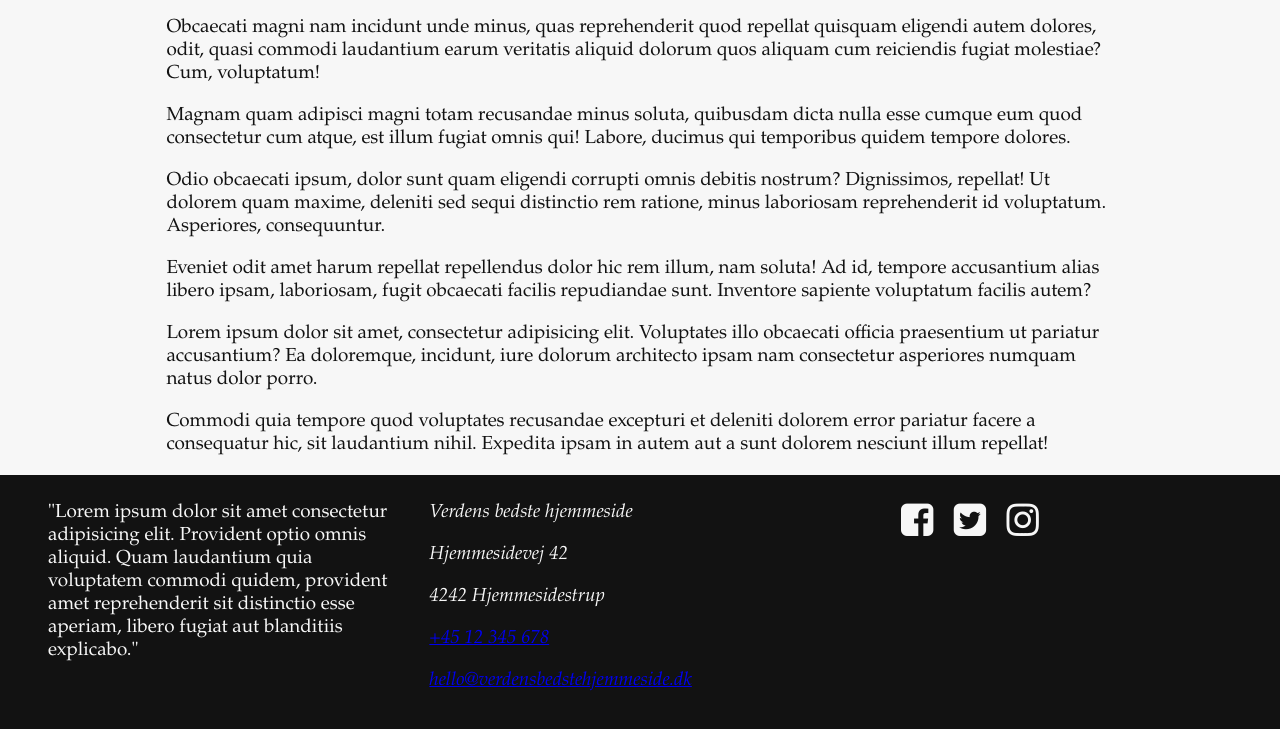
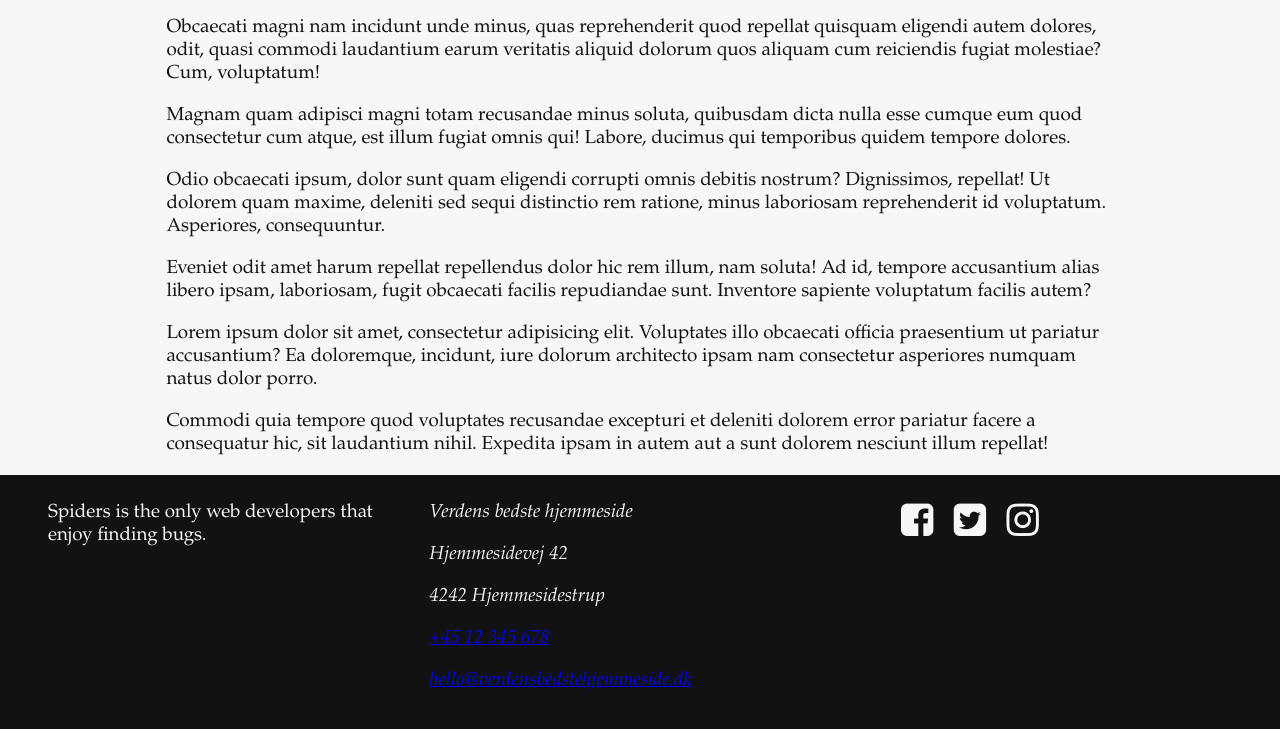
Before and after one commit to rts-cmk-wu09/bootcamp-js-1-MariaStoneberg, a plain HTML site: page index.html in a window 1280 px wide. Shown: the part 857-1586 px from the top of the page. Drawn offline with Linux system fonts and the light colour scheme.

Commit message:
Add script to ptoject

```diff
--- a/index.html
+++ b/index.html
@@ -70,7 +70,7 @@
 
 	<footer class="siteFooter" role="contentinfo">
 		<section class="siteFooter__section siteFooter__quote">
-			<blockquote>"Lorem ipsum dolor sit amet consectetur adipisicing elit. Provident optio
+			<blockquote id="quote-box">"Lorem ipsum dolor sit amet consectetur adipisicing elit. Provident optio
 				omnis aliquid. Quam laudantium quia voluptatem commodi quidem, provident amet
 				reprehenderit sit	distinctio esse aperiam, libero fugiat aut blanditiis
 				explicabo."</blockquote>
--- a/js/quotes.js
+++ b/js/quotes.js
@@ -1,3 +1,20 @@
+/* Array med quotes */
 const quotes = [
+    "Coding is like humor. When you have to explain it, it's bad",
+    "Debugging is like being the detective in a crime moivie where you're also the murdere.",
+    "Programming is like writing a book. Except if you miss out a single comma on page 126 the whole thing makes no damn sense.",
+    "Spiders is the only web developers that enjoy finding bugs.",
+    "Computers have lots of memory but no imagination.",
+    "Real programmers count from 0.",
+    "Den store fare er ikke, at computere begynder at tænke som mennesker, men at mennesker begynder at tænke som computere."
+];
 
-]
+/* Funktionen bruger Math.Random() til at generere et random tal fra 0-1, som er ganget med længden af 'Quotes' arrayet for at få random index.
+Det random quote i det random genereret index hentes fra documentet med sit id og vises på siden.*/
+const displayQuote = () => {
+    const quoteIndex = Math.floor(Math.random() * quotes.length);
+    const quote = quotes[quoteIndex];
+    document.getElementById("quote-box").innerHTML = quote;
+}
+/* Kalder displayQuote funktionen når siden bliver loaded og viser et tilfældigt quote */
+window.onload = displayQuote;
```
